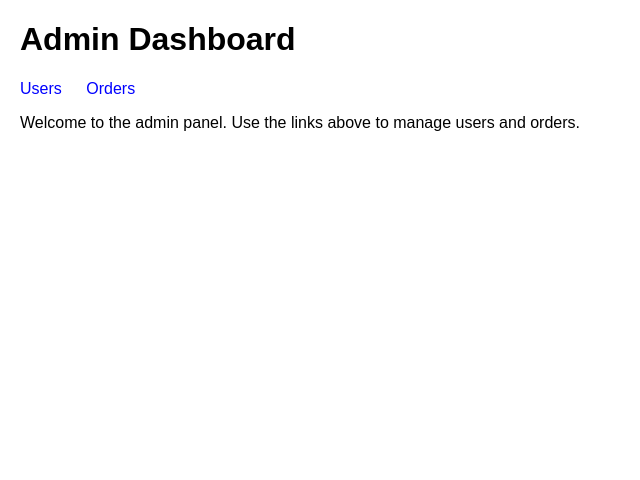
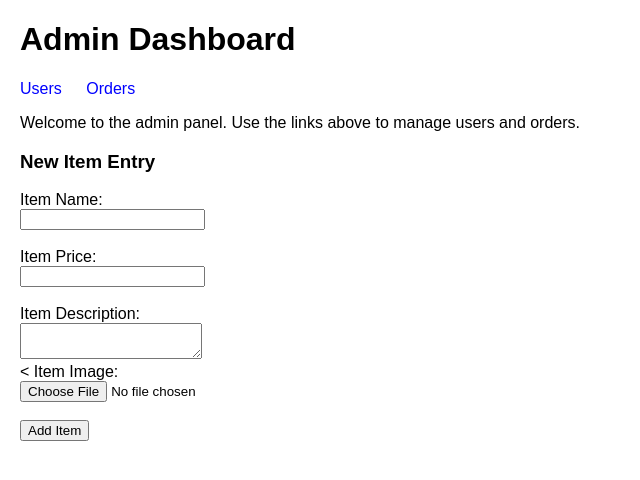
Before and after one commit to Yibeltal-Birhanu/cake-and-bakery, a PHP site: page /admin.php in a window 1280 px wide. Shown: the top 480 px of the page, without its empty margins (0-640 px from the left). Run offline with PHP 8.4, Linux system fonts and the light colour scheme.

Commit message:
3 thing affected

```diff
--- a/admin.php
+++ b/admin.php
@@ -15,5 +15,19 @@
         <a href="orders.php">Orders</a>
     </nav>
     <p>Welcome to the admin panel. Use the links above to manage users and orders.</p>
+    <h3>New Item Entry</h3>
+    <form action="add_item.php" method="POST" enctype="multipart/form-data">
+        <label for="item_name">Item Name:</label><br>
+        <input type="text" id="item_name" name="item_name" required><br><br>
+
+        <label for="item_price">Item Price:</label><br>
+        <input type="number" step="0.01" id="item_price" name="item_price" required><br><br>
+        <label for="item_description">Item Description:</label><br>
+        <textarea id="item_description" name="item_description" required></textarea><br><
+        <label for="item_image">Item Image:</label><br>
+        <input type="file" id="item_image" name="item_image" accept="image/*" required><br><br>
+
+        <input type="submit" value="Add Item">
+    </form>
 </body>
 </html>
--- a/demo.php
+++ b/demo.php
@@ -128,7 +128,7 @@
         <h2>Bakery</h2>
       <?php
       // PHP: fetch products from database properly
-      $conn = new mysqli('localhost', 'root', '', 'lightcakes_db');
+      require 'dbconn.php';
 
       if ($conn->connect_errno) {
         echo "<p style='color:red;'>Database connection failed: " . htmlspecialchars($conn->connect_error) . "</p>";
```
Also changed, not shown: add_item.php (added, +31 -0 lines), dbconn.php (+1 -10 lines), uploaded_images/Award-winning Food Photographer _ Bene Tan _ Singapore.jpg (added).
